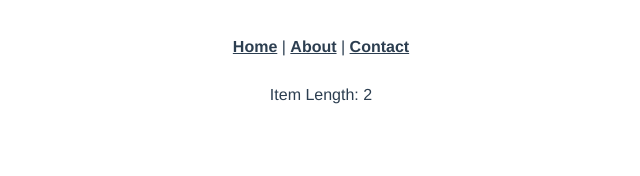
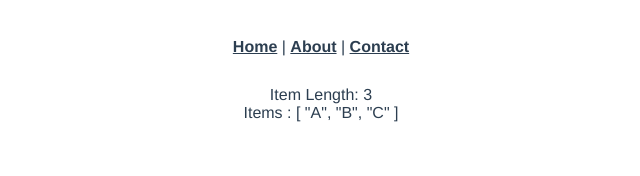
Before and after one commit to manyyeon/study_vue, a Vue app: page /provideInject in a window 1280 px wide. Shown: the top 176 px of the page, without its empty margins (319-959 px from the left). Built offline with nearby package versions, Linux system fonts and the light colour scheme; what vue-sweetalert2 would draw is missing.

Commit message:
Provide/Inject - provide/inject 사용

```diff
--- a/src/views/ProvideInject.vue
+++ b/src/views/ProvideInject.vue
@@ -1,6 +1,6 @@
 <template>
   <div>
-    <ProvideInjectChild :itemLength="items.length" />
+    <ProvideInjectChild />
   </div>
 </template>
 
@@ -11,14 +11,15 @@ export default {
   components: { ProvideInjectChild },
   data() {
     return {
-      items: ["A", "B"],
+      items: ["A", "B", "C"],
     };
   },
-  setup() {},
-  created() {},
-  mounted() {},
-  unmounted() {},
-  methods: {},
+  provide() {
+    return {
+      itemLength: this.items.length,
+      items: this.items,
+    };
+  },
 };
 </script>
 
--- a/src/views/ProvideInjectChild.vue
+++ b/src/views/ProvideInjectChild.vue
@@ -1,6 +1,6 @@
 <template>
   <div>
-    <ProvideInjectChildChild :itemLength="itemLength" />
+    <ProvideInjectChildChild />
   </div>
 </template>
 
@@ -8,12 +8,6 @@
 import ProvideInjectChildChild from "./ProvideInjectChildChild.vue";
 export default {
   components: { ProvideInjectChildChild },
-  props: {
-    itemLength: {
-      type: Number,
-      default: 0,
-    },
-  },
   data() {
     return {};
   },
--- a/src/views/ProvideInjectChildChild.vue
+++ b/src/views/ProvideInjectChildChild.vue
@@ -1,15 +1,11 @@
 <template>
   <div>Item Length: {{ this.itemLength }}</div>
+  <div>Items : {{ items }}</div>
 </template>
 
 <script>
 export default {
-  props: {
-    itemLength: {
-      type: Number,
-      default: 0,
-    },
-  },
+  inject: ["itemLength", "items"],
 };
 </script>
 
```
